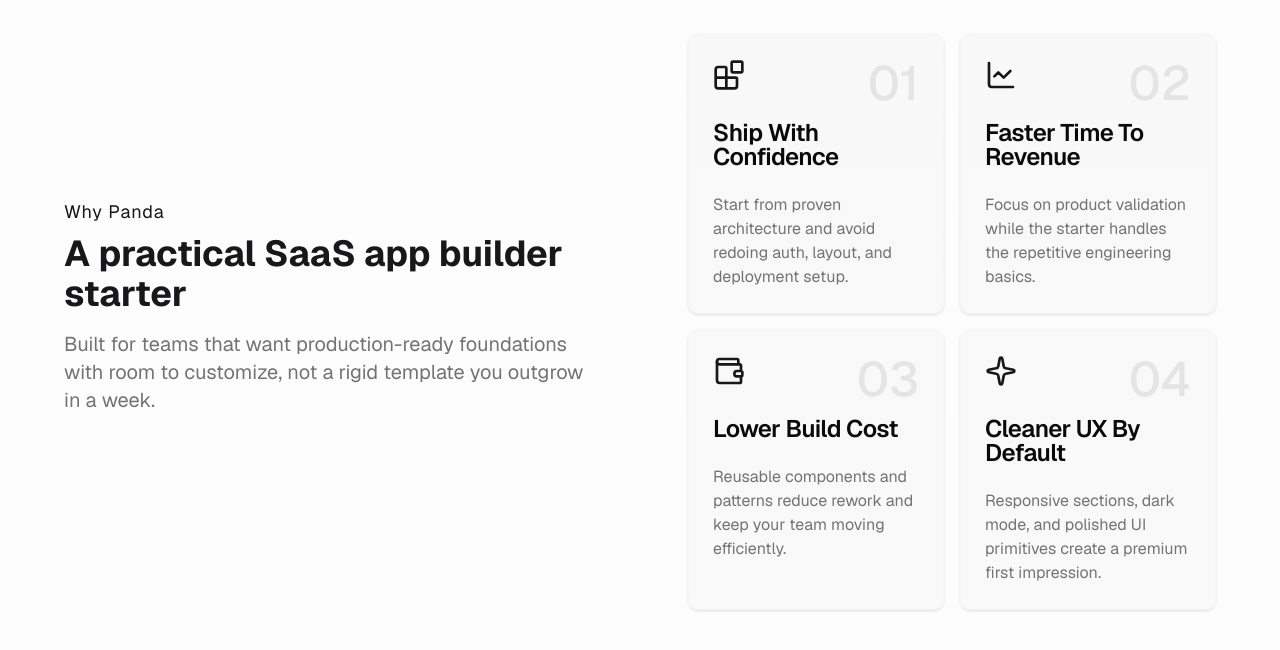
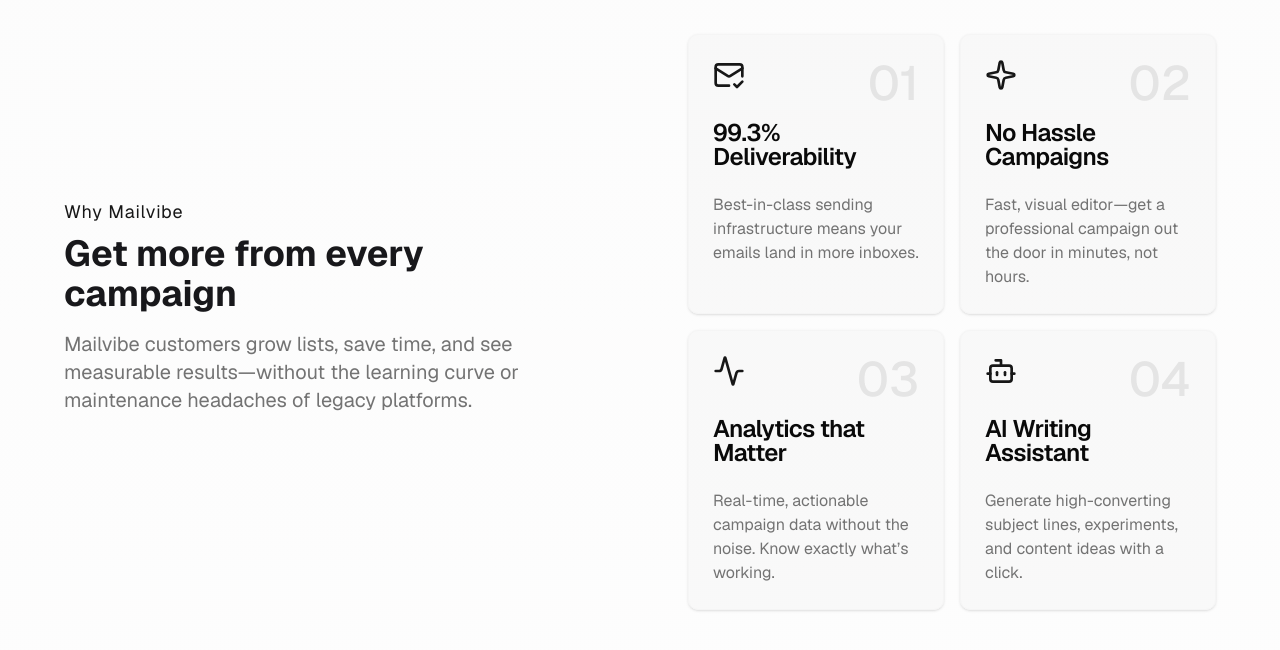
Before and after one commit to chiragbidx/ui-garden-fry, a Next.js app: page / in a window 1280 px wide. Shown: the part 2087-2737 px from the top of the page. Built offline with nearby package versions, Linux system fonts and the light colour scheme.

Commit message:
Mailvibe Benefits Updated

```diff
--- a/components/home/LayoutBenefitsSection.tsx
+++ b/components/home/LayoutBenefitsSection.tsx
@@ -10,28 +10,28 @@
 
 const benefitList: BenefitsProps[] = [
   {
-    icon: "Blocks",
-    title: "Ship With Confidence",
+    icon: "MailCheck",
+    title: "99.3% Deliverability",
     description:
-      "Start from proven architecture and avoid redoing auth, layout, and deployment setup.",
-  },
-  {
-    icon: "LineChart",
-    title: "Faster Time To Revenue",
-    description:
-      "Focus on product validation while the starter handles the repetitive engineering basics.",
-  },
-  {
-    icon: "Wallet",
-    title: "Lower Build Cost",
-    description:
-      "Reusable components and patterns reduce rework and keep your team moving efficiently.",
+      "Best-in-class sending infrastructure means your emails land in more inboxes.",
   },
   {
     icon: "Sparkle",
-    title: "Cleaner UX By Default",
+    title: "No Hassle Campaigns",
     description:
-      "Responsive sections, dark mode, and polished UI primitives create a premium first impression.",
+      "Fast, visual editor—get a professional campaign out the door in minutes, not hours.",
+  },
+  {
+    icon: "Activity",
+    title: "Analytics that Matter",
+    description:
+      "Real-time, actionable campaign data without the noise. Know exactly what’s working.",
+  },
+  {
+    icon: "Bot",
+    title: "AI Writing Assistant",
+    description:
+      "Generate high-converting subject lines, experiments, and content ideas with a click.",
   },
 ];
 
@@ -40,14 +40,14 @@
     <section id="benefits" className="container py-24 sm:py-32">
       <div className="grid lg:grid-cols-2 place-items-center lg:gap-24">
         <div>
-          <h2 className="text-lg text-primary mb-2 tracking-wider">Why Panda</h2>
+          <h2 className="text-lg text-primary mb-2 tracking-wider">Why Mailvibe</h2>
 
           <h2 className="text-3xl md:text-4xl font-bold mb-4">
-            A practical SaaS app builder starter
+            Get more from every campaign
           </h2>
           <p className="text-xl text-muted-foreground mb-8">
-            Built for teams that want production-ready foundations with room to
-            customize, not a rigid template you outgrow in a week.
+            Mailvibe customers grow lists, save time, and see measurable results—without
+            the learning curve or maintenance headaches of legacy platforms.
           </p>
         </div>
 
```
